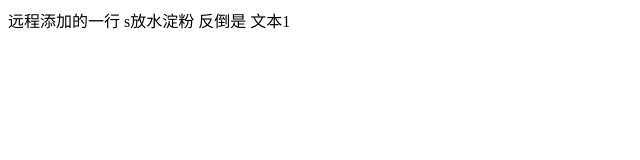
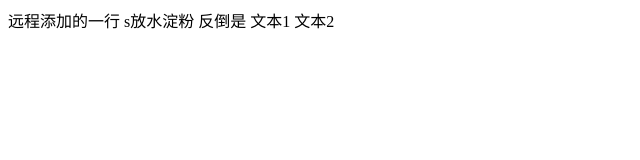
Before and after one commit to horahora/Hello, a website: page app/index.html in a window 1280 px wide. Shown: the full height of the page, 0-640 px from the left. Drawn offline with Linux system fonts and the light colour scheme.

Commit message:
增加文本2

```diff
--- a/app/index.html
+++ b/app/index.html
@@ -5,6 +5,6 @@
     <title>Document</title>
   </head>
   <body>
-    远程添加的一行 s放水淀粉 反倒是 文本1
+    远程添加的一行 s放水淀粉 反倒是 文本1 文本2
   </body>
 </html>
```
